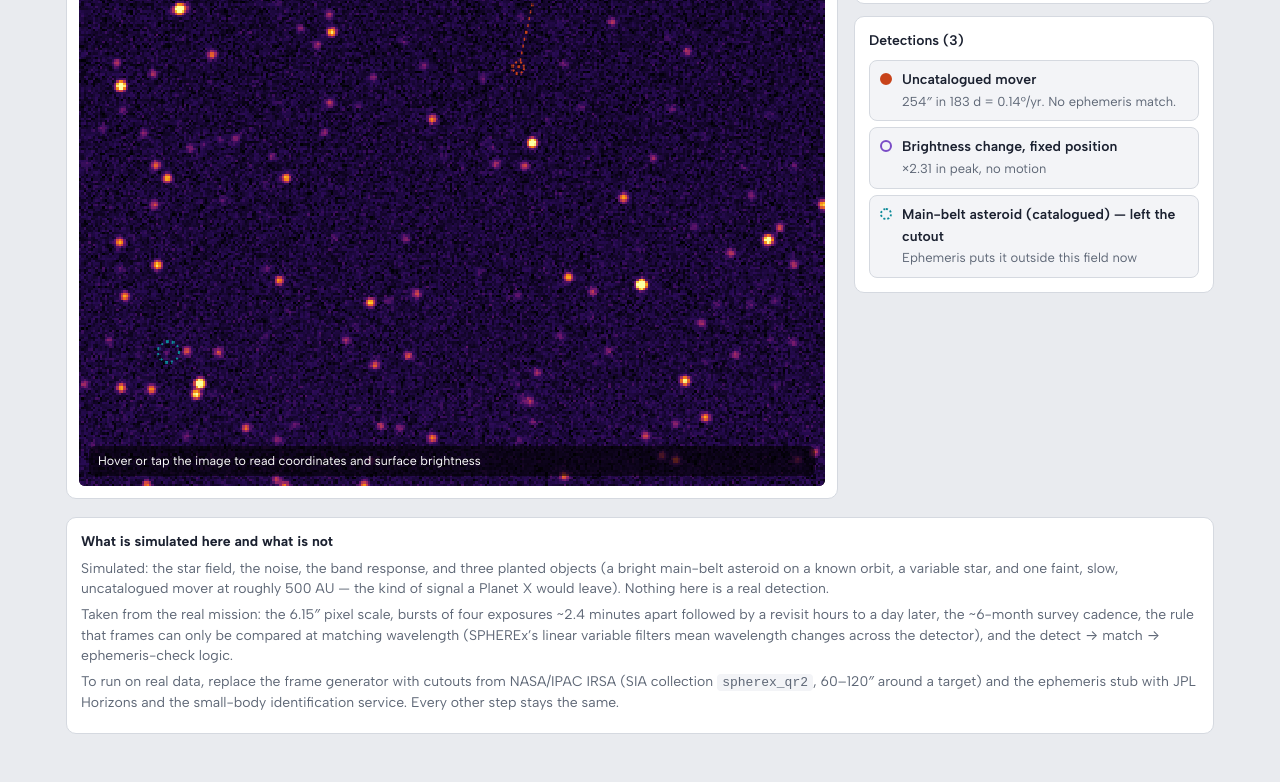
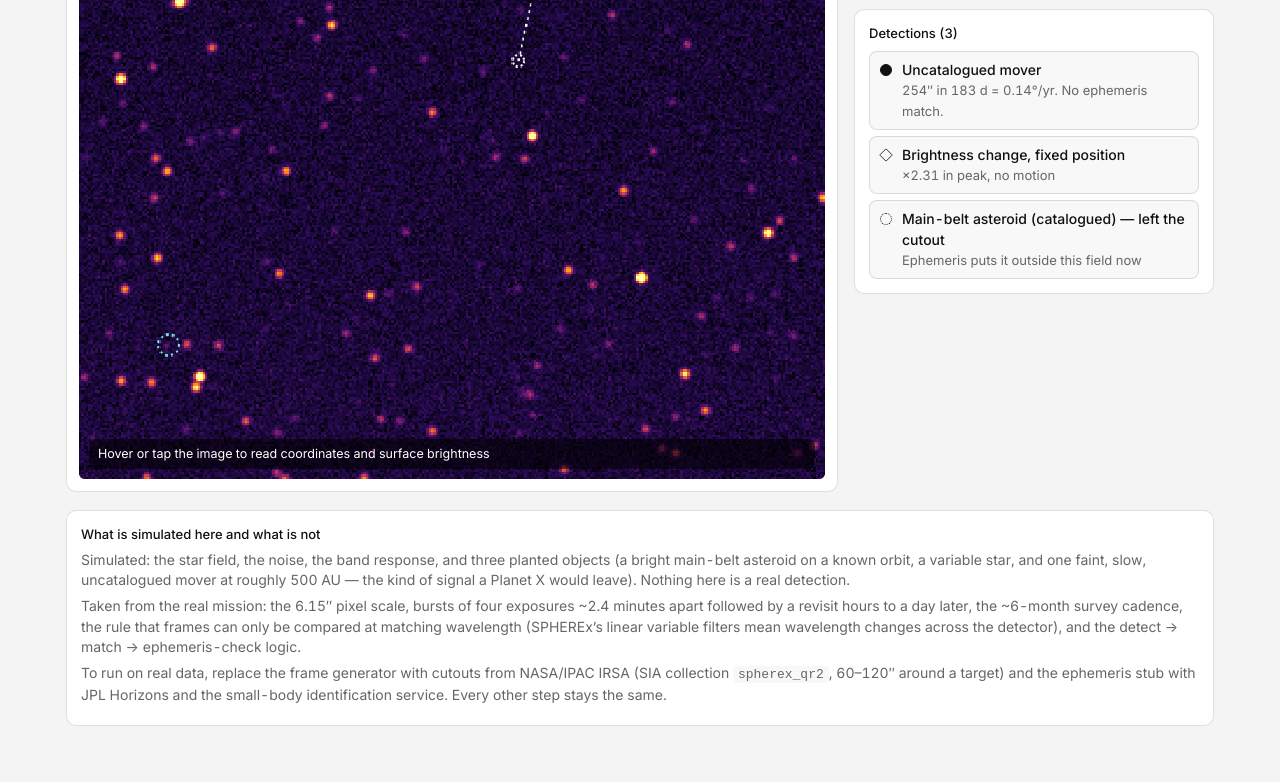
Before and after one commit to Tejas-Konduru/Nasa-Space-Apps, a plain HTML site: page artifacts/moving-sky/index.html in a window 1280 px wide. Shown: the part 511-1293 px from the top of the page. Drawn offline with Linux system fonts and the light colour scheme.

Commit message:
Moving Sky: app palette and type; Field-view overlay colours; QA updated

```diff
--- a/artifacts/moving-sky/index.html
+++ b/artifacts/moving-sky/index.html
@@ -6,42 +6,47 @@
 <title>SPHEREx Moving Sky — demo</title>
 <link rel="preconnect" href="https://fonts.googleapis.com">
 <link rel="preconnect" href="https://fonts.gstatic.com" crossorigin>
-<link href="https://fonts.googleapis.com/css2?family=Albert+Sans:ital,wght@0,400;0,500;0,600;0,700;1,400&display=swap" rel="stylesheet">
+<link href="https://fonts.googleapis.com/css2?family=Inter:wght@400;500;600&display=swap" rel="stylesheet">
 <style>
 :root{
-  --bg:#E9EBEF; --panel:#FFFFFF; --panel-2:#F3F4F7; --line:#D5D9E0;
-  --ink:#1B2130; --muted:#5E6776; --accent:#0A7F8C; --accent-ink:#FFFFFF;
-  --warn:#9A5A00; --warn-bg:#FFF2DB; --cand:#C8431A; --known:#0C8A98; --var:#7A4CC6; --art:#7A8190;
-  --focus:#0C8A98;
+  /* Palette and type match the Planet X app (app/css/base.css): UI is black / white / grey; only imagery has colour. */
+  --bg:#f4f4f4; --panel:#ffffff; --panel-2:#f8f8f8; --line:rgba(0,0,0,.12);
+  --ink:#111111; --muted:#666666; --accent:#111111; --accent-ink:#ffffff;
+  --warn:#111111; --warn-bg:#ececec;
+  --focus:#111111;
+  /* overlay marks on the (always dark) image: same colours as the app's Field view */
+  --cand:#ffffff; --known:#79e0ec; --var:#cdb0ff; --art:#b4b4b4;
+  color-scheme:light;
   box-sizing:border-box;
   padding-top:env(safe-area-inset-top,0px); padding-bottom:env(safe-area-inset-bottom,0px);
 }
 @media (prefers-color-scheme: dark){
   :root:not([data-theme="light"]){
     color-scheme:dark;
-    --bg:#1A1F29; --panel:#242A36; --panel-2:#2B3240; --line:#3A4252;
-    --ink:#E9ECF1; --muted:#A3ABBA; --accent:#3EC3D1; --accent-ink:#0F1A1C;
-    --warn:#F2B35C; --warn-bg:#3A2F1C; --cand:#FF7A4D; --known:#3EC3D1; --var:#B995F2; --art:#8E97A8;
-    --focus:#3EC3D1;
+    --bg:#000000; --panel:#0c0c0c; --panel-2:#141414; --line:rgba(255,255,255,.14);
+    --ink:#f2f2f2; --muted:#a0a0a0; --accent:#f2f2f2; --accent-ink:#000000;
+    --warn:#f2f2f2; --warn-bg:#1a1a1a;
+    --focus:#f2f2f2;
   }
 }
 :root[data-theme="dark"]{
   color-scheme:dark;
-  --bg:#1A1F29; --panel:#242A36; --panel-2:#2B3240; --line:#3A4252;
-  --ink:#E9ECF1; --muted:#A3ABBA; --accent:#3EC3D1; --accent-ink:#0F1A1C;
-  --warn:#F2B35C; --warn-bg:#3A2F1C; --cand:#FF7A4D; --known:#3EC3D1; --var:#B995F2; --art:#8E97A8;
-  --focus:#3EC3D1;
+  --bg:#000000; --panel:#0c0c0c; --panel-2:#141414; --line:rgba(255,255,255,.14);
+  --ink:#f2f2f2; --muted:#a0a0a0; --accent:#f2f2f2; --accent-ink:#000000;
+  --warn:#f2f2f2; --warn-bg:#1a1a1a;
+  --focus:#f2f2f2;
 }
 html{scroll-padding-top:env(safe-area-inset-top,0px)}
 *,*::before,*::after{box-sizing:inherit}
-body{margin:0;background:var(--bg);color:var(--ink);font-family:"Albert Sans",system-ui,-apple-system,"Segoe UI",Helvetica,Arial,sans-serif;font-size:15px;line-height:1.45;font-feature-settings:"tnum"}
+body{margin:0;background:var(--bg);color:var(--ink);font-family:"Inter",system-ui,-apple-system,"Segoe UI",Helvetica,Arial,sans-serif;font-size:14px;line-height:1.45;font-variant-numeric:tabular-nums;-webkit-font-smoothing:antialiased}
 button,select,input{font:inherit;color:inherit}
 :focus-visible{outline:2px solid var(--focus);outline-offset:2px}
 .wrap{max-width:1180px;margin:0 auto;padding:20px 16px 48px}
 header{display:flex;flex-wrap:wrap;align-items:baseline;gap:10px 18px;margin-bottom:14px}
-h1{font-size:22px;font-weight:700;margin:0;letter-spacing:-.01em}
+h1{font-size:22px;font-weight:600;margin:0;letter-spacing:-.01em}
 .sub{color:var(--muted);margin:0;flex:1 1 260px}
-.badge{font-size:13px;padding:3px 9px;border-radius:999px;background:var(--warn-bg);color:var(--warn);font-weight:500}
+.badge{display:inline-flex;align-items:center;gap:7px;font-size:12px;padding:4px 10px;border-radius:7px;border:1px solid var(--line);color:var(--ink);font-weight:400}
+.badge::before{content:"";width:7px;height:7px;border-radius:50%;border:1.5px solid var(--muted)}
 .lead{margin:0 0 18px;max-width:72ch;color:var(--muted)}
 .grid{display:grid;grid-template-columns:minmax(0,1fr) 360px;gap:16px;align-items:start}
 @media (max-width:880px){.grid{grid-template-columns:minmax(0,1fr)}}
@@ -62,12 +67,12 @@ canvas.sky{width:100%;height:100%;display:block;image-rendering:pixelated;cursor
 .flash{position:absolute;top:10px;left:10px;font-weight:600;font-size:13px;padding:3px 9px;border-radius:6px;background:rgba(0,0,0,.55);color:#fff;pointer-events:none}
 .readout{position:absolute;bottom:10px;left:10px;right:10px;display:flex;flex-wrap:wrap;gap:4px 14px;font-size:12.5px;color:#fff;background:rgba(0,0,0,.6);padding:6px 9px;border-radius:6px;pointer-events:none}
 .readout span b{font-weight:600}
-.warn{display:none;margin-top:10px;padding:9px 12px;border-radius:8px;background:var(--warn-bg);color:var(--warn);font-size:14px}
+.warn{display:none;margin-top:10px;padding:9px 12px;border-radius:8px;background:var(--warn-bg);border:1px solid var(--line);color:var(--warn);font-size:14px}
 .warn.on{display:flex;gap:10px;align-items:center;flex-wrap:wrap}
 .warn button{border:1px solid currentColor;background:transparent;border-radius:6px;padding:3px 9px;cursor:pointer;font-size:13px}
 .rail{display:flex;flex-direction:column;gap:12px}
 .block{padding:14px}
-.block h2{font-size:14px;font-weight:600;margin:0 0 8px}
+.block h2{font-size:13px;font-weight:500;margin:0 0 8px}
 .epochs{display:grid;grid-template-columns:repeat(4,1fr);gap:4px}
 @media (min-width:600px) and (max-width:880px){.epochs{grid-template-columns:repeat(8,1fr)}}
 .epochs button{border:1px solid var(--line);background:var(--panel-2);border-radius:6px;padding:6px 2px;font-size:12px;cursor:pointer;line-height:1.2;color:var(--muted);min-height:44px;white-space:nowrap}
@@ -80,13 +85,13 @@ canvas.sky{width:100%;height:100%;display:block;image-rendering:pixelated;cursor
 ul.dets{list-style:none;margin:0;padding:0;display:flex;flex-direction:column;gap:6px}
 ul.dets li button{width:100%;text-align:left;border:1px solid var(--line);background:var(--panel-2);border-radius:8px;padding:8px 10px;cursor:pointer;display:grid;grid-template-columns:12px 1fr;gap:10px;align-items:start}
 ul.dets li button[aria-pressed="true"]{border-color:var(--accent);box-shadow:inset 0 0 0 1px var(--accent)}
-.dot{width:12px;height:12px;border-radius:50%;margin-top:4px;border:2px solid var(--art)}
-.dot.cand{border-color:var(--cand);background:var(--cand)}
-.dot.known{border-color:var(--known)}
-.dot.var{border-color:var(--var)}
-.dot.art{border-color:var(--art);border-style:dashed}
-.dot.left{border-color:var(--known);border-style:dotted}
-.dets .t{font-weight:600;font-size:14px}
+.dot{width:12px;height:12px;border-radius:50%;margin-top:4px;border:1.6px solid var(--muted)}
+.dot.cand{border-color:var(--ink);background:var(--ink)}
+.dot.known{border-color:var(--ink);border-radius:2px}
+.dot.var{border-color:var(--ink);border-radius:1px;transform:scale(.8) rotate(45deg)}
+.dot.art{border-style:dashed}
+.dot.left{border-color:var(--ink);border-style:dotted}
+.dets .t{font-weight:500;font-size:14px}
 .dets .d{font-size:13px;color:var(--muted)}
 .empty{font-size:14px;color:var(--muted)}
 .vet{display:grid;grid-template-columns:1fr 1fr;gap:8px;margin-top:6px}
@@ -100,7 +105,7 @@ ul.dets li button[aria-pressed="true"]{border-color:var(--accent);box-shadow:ins
 .kv{display:grid;grid-template-columns:auto 1fr;gap:3px 12px;font-size:13.5px;margin-top:6px}
 .kv div:nth-child(odd){color:var(--muted)}
 .note{margin-top:18px;padding:14px;font-size:14px;color:var(--muted)}
-.note h2{font-size:14px;color:var(--ink);margin:0 0 6px}
+.note h2{font-size:13px;font-weight:500;color:var(--ink);margin:0 0 6px}
 .note p{margin:6px 0}
 code{font-size:13px;background:var(--panel-2);padding:1px 5px;border-radius:4px}
 @media (pointer:coarse){.seg button,.warn button{min-height:44px}.stretch input{height:44px}}
```
Also changed, not shown: qa/moving-sky-mobile.test.mjs (+2 -1 lines), qa/moving-sky.test.mjs (+2 -2 lines), 1 other file.
